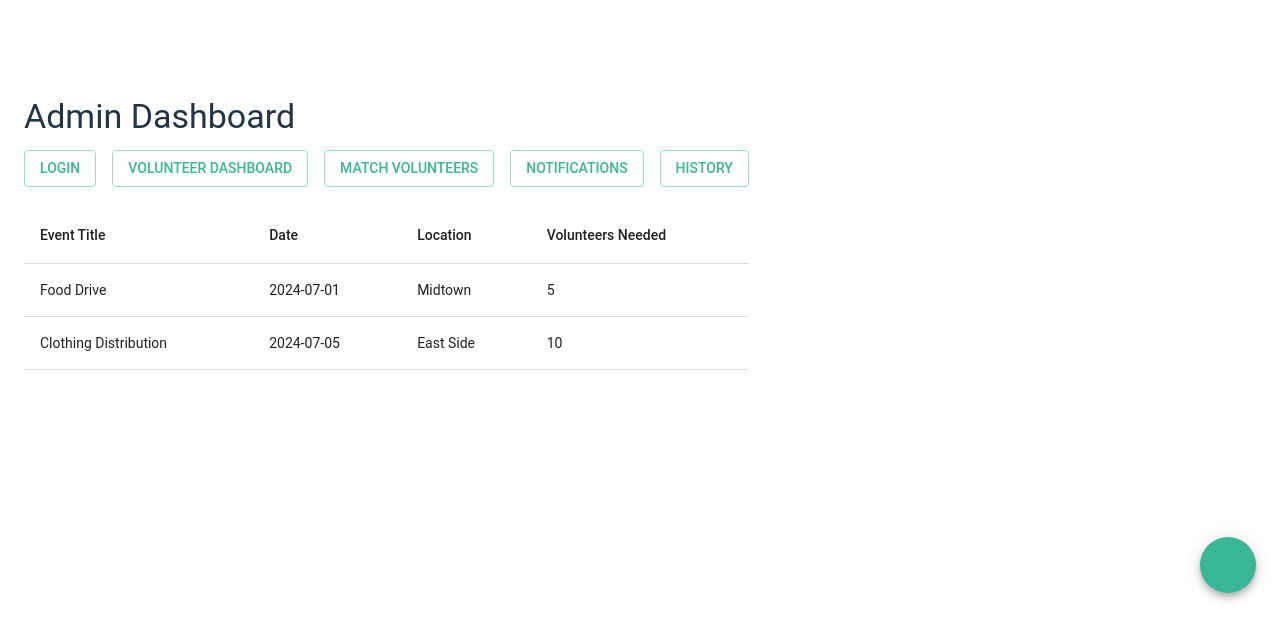
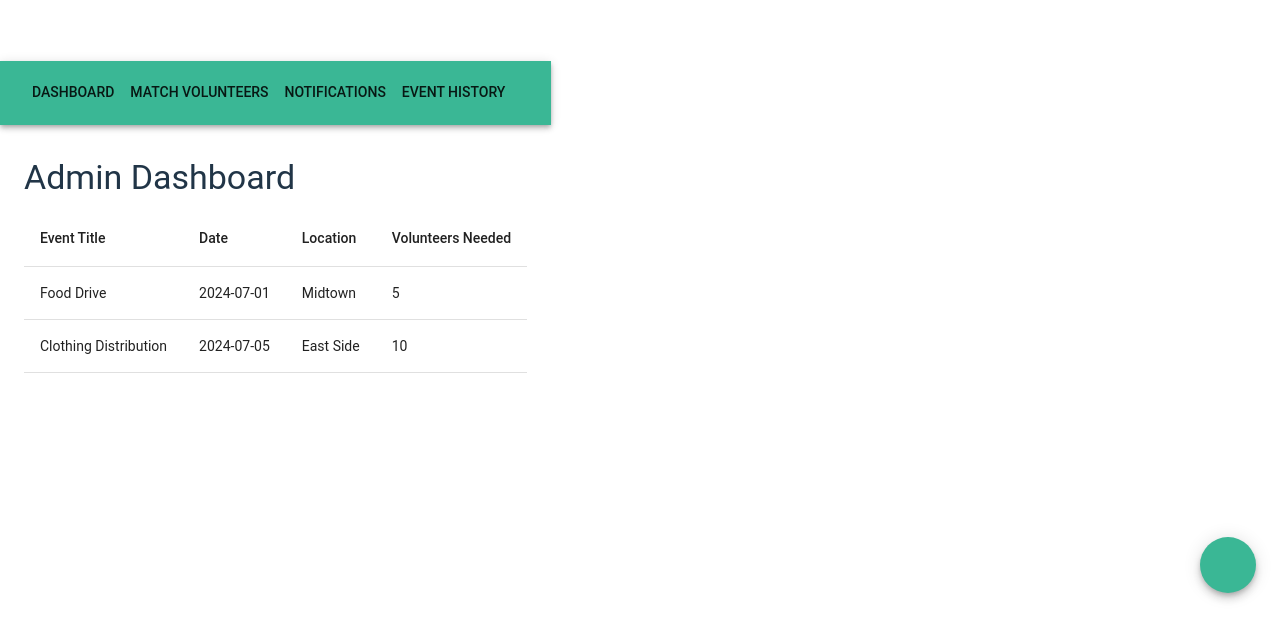
Before and after one commit to sdumitrascuu/volunteer-app, a React (Vite) app in the folder volunteer-app/: page /admin in a window 1280 px wide. Shown: the part 183-800 px from the top of the page. Built offline with nearby package versions, Linux system fonts and the light colour scheme; some icons are missing.

Commit message:
Update AdminDash.jsx

```diff
--- a/volunteer-app/src/pages/AdminDash.jsx
+++ b/volunteer-app/src/pages/AdminDash.jsx
@@ -1,5 +1,8 @@
 import React from 'react';
 import {
+  AppBar,
+  Toolbar,
+  Button,
   Container,
   Typography,
   Table,
@@ -8,13 +11,14 @@ import {
   TableCell,
   TableBody,
   Fab,
-  Button,
 } from '@mui/material';
 import AddIcon from '@mui/icons-material/Add';
-import { Link } from 'react-router-dom';
 import EventForm from '../components/EventForm';
+import { useNavigate } from 'react-router-dom';
 
 export default function AdminDash() {
+  const navigate = useNavigate();
+
   const [events, setEvents] = React.useState([
     { id: 1, title: 'Food Drive', date: '2024-07-01', location: 'Midtown', volunteers: 5 },
     { id: 2, title: 'Clothing Distribution', date: '2024-07-05', location: 'East Side', volunteers: 10 },
@@ -31,29 +35,29 @@ export default function AdminDash() {
   };
 
   return (
+    <>
+      {/* Top Nav Bar */}
+      <AppBar position="static">
+        <Toolbar>
+          <Button color="inherit" onClick={() => navigate('/admin')}>
+            Dashboard
+          </Button>
+          <Button color="inherit" onClick={() => navigate('/match')}>
+            Match Volunteers
+          </Button>
+          <Button color="inherit" onClick={() => navigate('/notifications')}>
+            Notifications
+          </Button>
+          <Button color="inherit" onClick={() => navigate('/history')}>
+            Event History
+          </Button>
+        </Toolbar>
+      </AppBar>
+
       <Container sx={{ mt: 4 }}>
         <Typography variant="h4" gutterBottom>
           Admin Dashboard
         </Typography>
-
-      {/* Navigation Buttons */}
-      <div style={{ marginBottom: '20px' }}>
-        <Button component={Link} to="/" variant="outlined" sx={{ mr: 2 }}>
-          Login
-        </Button>
-        <Button component={Link} to="/volunteer" variant="outlined" sx={{ mr: 2 }}>
-          Volunteer Dashboard
-        </Button>
-        <Button component={Link} to="/match" variant="outlined" sx={{ mr: 2 }}>
-          Match Volunteers
-        </Button>
-        <Button component={Link} to="/notifications" variant="outlined" sx={{ mr: 2 }}>
-          Notifications
-        </Button>
-        <Button component={Link} to="/history" variant="outlined">
-          History
-        </Button>
-      </div>
 
         {/* Events Table */}
         <Table>
@@ -77,7 +81,7 @@ export default function AdminDash() {
           </TableBody>
         </Table>
 
-      {/* Show Form */}
+        {/* Event Form */}
         {showForm && (
           <EventForm onClose={() => setShowForm(false)} onSubmit={handleAddEvent} />
         )}
@@ -92,5 +96,6 @@ export default function AdminDash() {
           <AddIcon />
         </Fab>
       </Container>
+    </>
   );
 }
```
Lines whose indentation alone changed are shown as unchanged.
